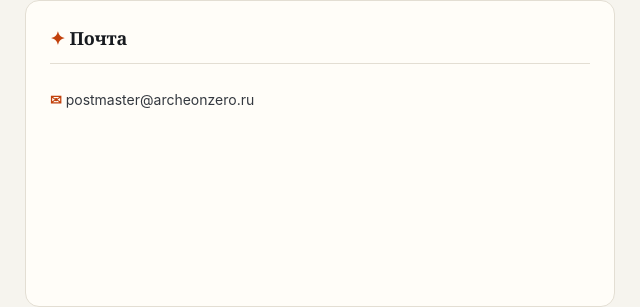
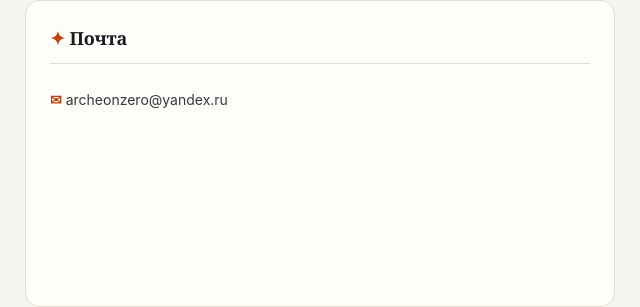
Before and after one commit to ArcheonZero/archeonzero.github.io, a plain HTML site: page index.html in a window 1280 px wide. Shown: the part 2779-3086 px from the top of the page, 5-645 px from the left. Drawn offline with Linux system fonts and the light colour scheme.

```diff
--- a/index.html
+++ b/index.html
@@ -354,7 +354,7 @@
             <div class="two-col">
                 <div class="side-block">
                     <h3 class="side-title"><span>✦</span> Почта</h3>
-                    <a href="mailto:postmaster@archeonzero.ru"><strong>✉</strong> postmaster@archeonzero.ru</a>
+                    <a href="mailto:postmaster@archeonzero.ru"><strong>✉</strong> archeonzero@yandex.ru</a>
                 </div>
                 <div class="side-block">
                     <h3 class="side-title"><span>✦</span> Сети</h3>
```
